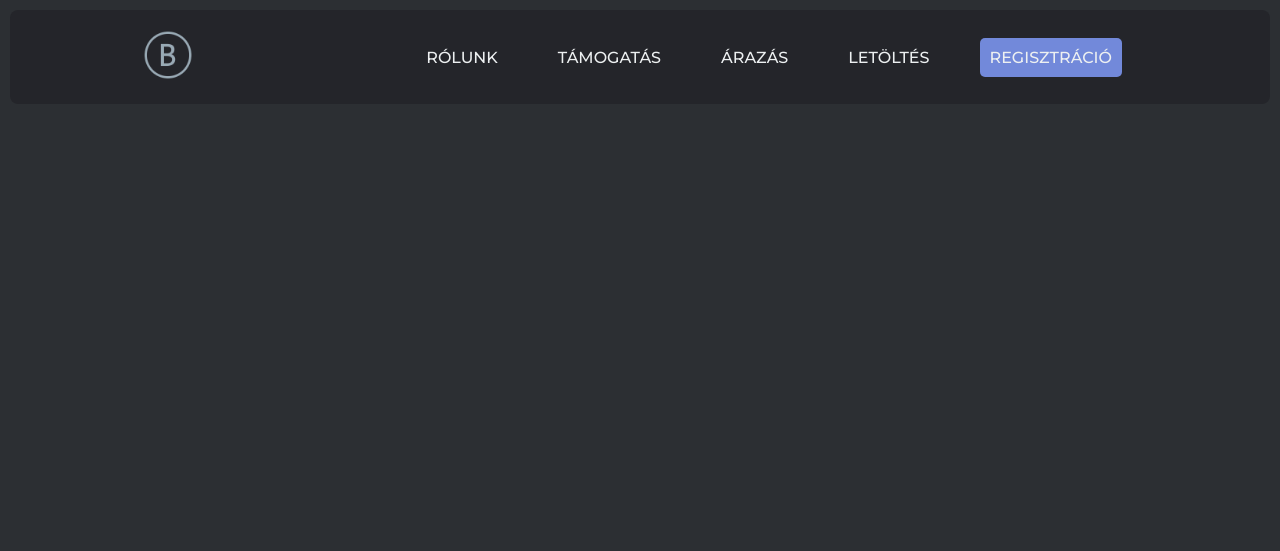
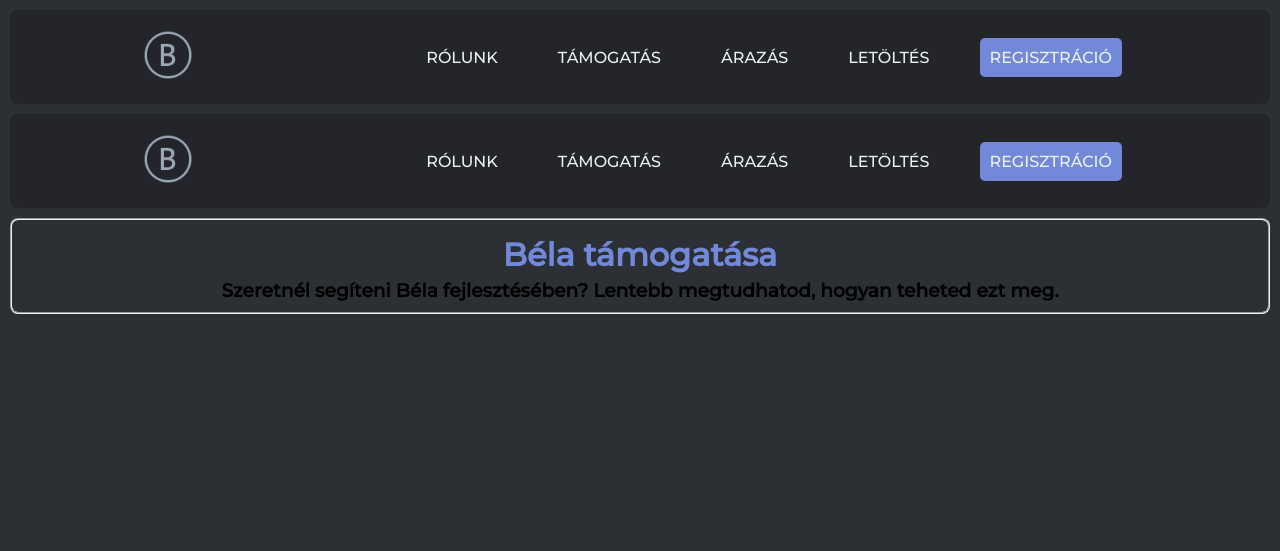
Before and after one commit to ubionexd/belaweb, a plain HTML site: page donations.html in a window 1280 px wide. Drawn offline with Linux system fonts and the light colour scheme.

Commit message:
HTML-Update 2-2

```diff
--- a/donations.html
+++ b/donations.html
@@ -35,3 +35,98 @@
         <script type="text/javascript" src="mobile.js"></script>
     </body>
 </html>
+<!DOCTYPE html>
+
+    <head>
+
+        <meta charset="utf-8">
+
+        <meta http-equiv="X-UA-Compatible" content="IE=edge">
+
+        <title>Béla | TÁMOGATÁS</title>
+
+        <meta name="description" content="">
+
+        <meta name="viewport" content="width=device-width, initial-scale=1">
+
+        <link rel="stylesheet" href="donationsstyle.css">
+
+        <link href="https://fonts.googleapis.com/css?family=Montserrat:500&display=swap" rel="stylesheet">
+
+        <link rel="icon" href="pics/belaincon512.png">
+
+    </head>
+
+    <body>
+
+        <header>
+
+            <a class="logo" href="index.html" style="float: left;"><img src="pics/belaincon512.png" alt="logo" height="50" width="50"></a>
+
+            <nav>
+
+                <ul class="nav__links">
+
+                    <li><a href="#" style="float: right;">rólunk</a></li>
+
+                    <li><a href="#" style="float: right;">támogatás</a></li>
+
+                    <li><a href="#" style="float: right;">árazás</a></li>
+
+                    <li><a href="https://ubionexd.github.io/PROJECT-BELA/download" target="_blank" style="float: right;">letöltés</a></li>
+
+                    <li><a href="#" style="background-color: #7289DA; border-radius: 5px; float: right;" class="register">regisztráció</a></li>
+
+                </ul>
+
+            </nav>
+
+            <p class="menu cta">MOBIL MENÜ</p>
+
+        </header>
+
+        <div class="overlay">
+
+            <a class="close" style="cursor: pointer;">&times;</a>
+
+            <div class="overlay__content">
+
+                <a href="#">rólunk</a>
+
+                <a href="#">támogatás</a>
+
+                <a href="#">árazás</a>
+
+                <a href="#">letöltés</a>
+
+            </div>
+
+        </div>
+
+        <script type="text/javascript" src="mobile.js"></script>
+
+
+
+    <!--head-->
+
+    <div class="head"><fieldset>
+
+      <div class="head-content">
+
+        <h1>Béla támogatása</h1>
+
+        <h3>Szeretnél segíteni Béla fejlesztésében? Lentebb megtudhatod, hogyan teheted ezt meg.</h3>
+
+      </div>
+
+    </fieldset></div>
+
+
+
+
+
+
+
+    </body>
+
+</html>
```
